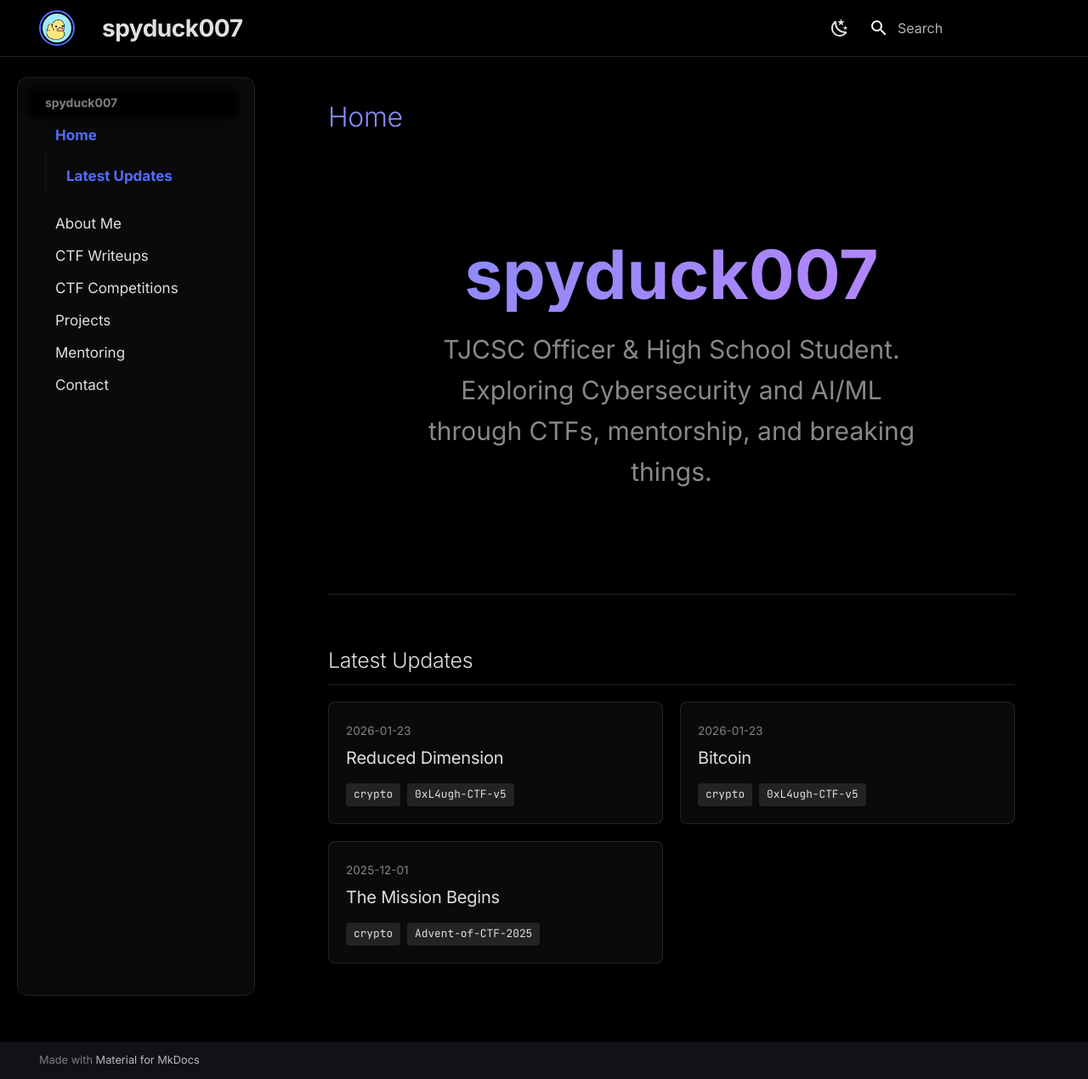
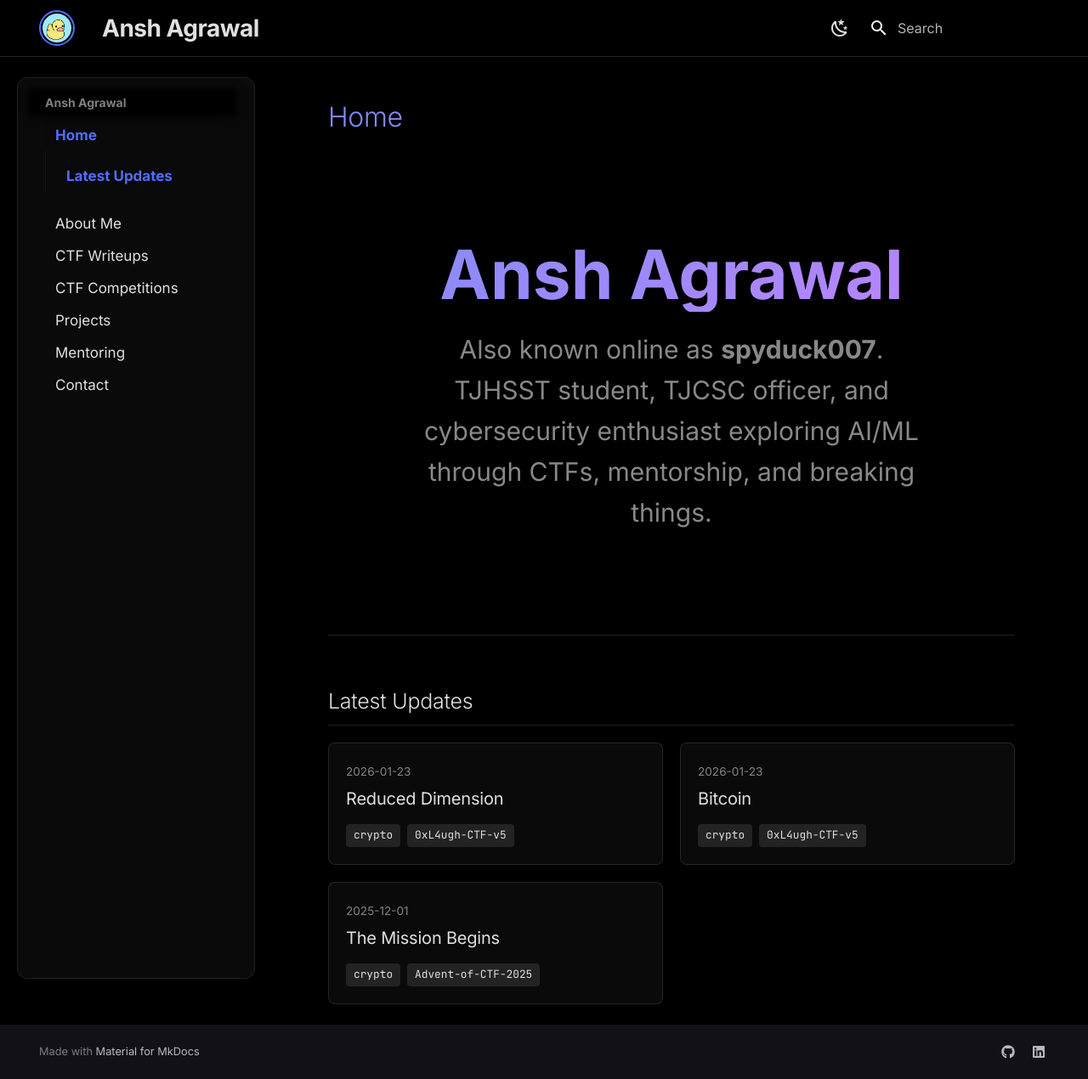
Before and after one commit to spyduck007/ctf, an MkDocs documentation site: the page built from docs/index.md, in a window 1280 px wide and 1270 px high. Shown: the whole window at 85% size. Built offline with MkDocs 1.6.1 and Material for MkDocs 9.7.7, drawn with Linux system fonts in a browser that asks for light colours.

Commit message:
update main page and mkdocs.yml from spyduck007 to actual name

```diff
--- a/docs/index.md
+++ b/docs/index.md
@@ -2,12 +2,14 @@
 hide:
   - navigation
   - toc
+title: Ansh Agrawal (spyduck007)
+description: Personal cybersecurity and CTF portfolio of Ansh Agrawal, also known online as spyduck007, a TJHSST student exploring cybersecurity, AI/ML, and software.
 ---
 
 <div class="hero-section">
-  <div class="hero-title">spyduck007</div>
+  <div class="hero-title">Ansh Agrawal</div>
   <div class="hero-subtitle">
-    TJCSC Officer & High School Student. Exploring Cybersecurity and AI/ML through CTFs, mentorship, and breaking things.
+    Also known online as <strong>spyduck007</strong>. TJHSST student, TJCSC officer, and cybersecurity enthusiast exploring AI/ML through CTFs, mentorship, and breaking things.
   </div>
 </div>
 
--- a/mkdocs.yml
+++ b/mkdocs.yml
@@ -1,7 +1,7 @@
-site_name: spyduck007
-site_url: https://spyduck007.github.io/ctf/
-site_author: spyduck007
-site_description: A collection of CTF writeups and blog posts.
+site_name: Ansh Agrawal
+site_url: https://anshagrawal.xyz/
+site_author: Ansh Agrawal
+site_description: Personal cybersecurity and CTF portfolio of Ansh Agrawal, also known online as spyduck007, a TJHSST student.
 
 # Repo link removed for minimalism
 # repo_name: spyduck007/ctf
@@ -74,6 +74,13 @@ extra_javascript:
 
 extra_css:
   - stylesheets/extra.css
+
+extra:
+  social:
+    - icon: fontawesome/brands/github
+      link: https://github.com/spyduck007
+    - icon: fontawesome/brands/linkedin
+      link: https://www.linkedin.com/in/ansh-agrawal-3b7a14356/
 # Nav is handled by awesome-pages plugin and folder structure
 # This allows you to just add files and they appear automatically.
 # You can control order using .pages files in directories.
```
